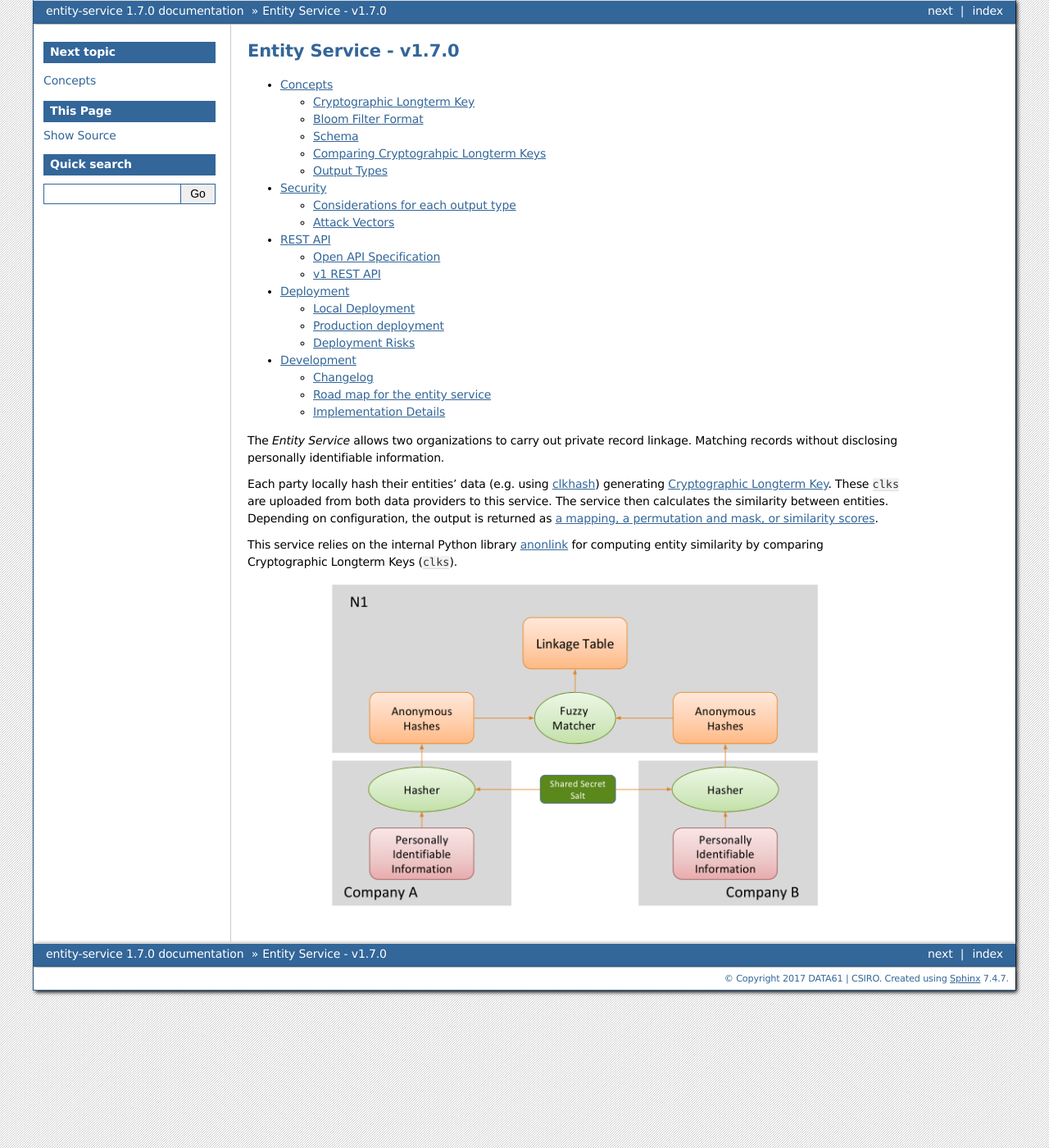
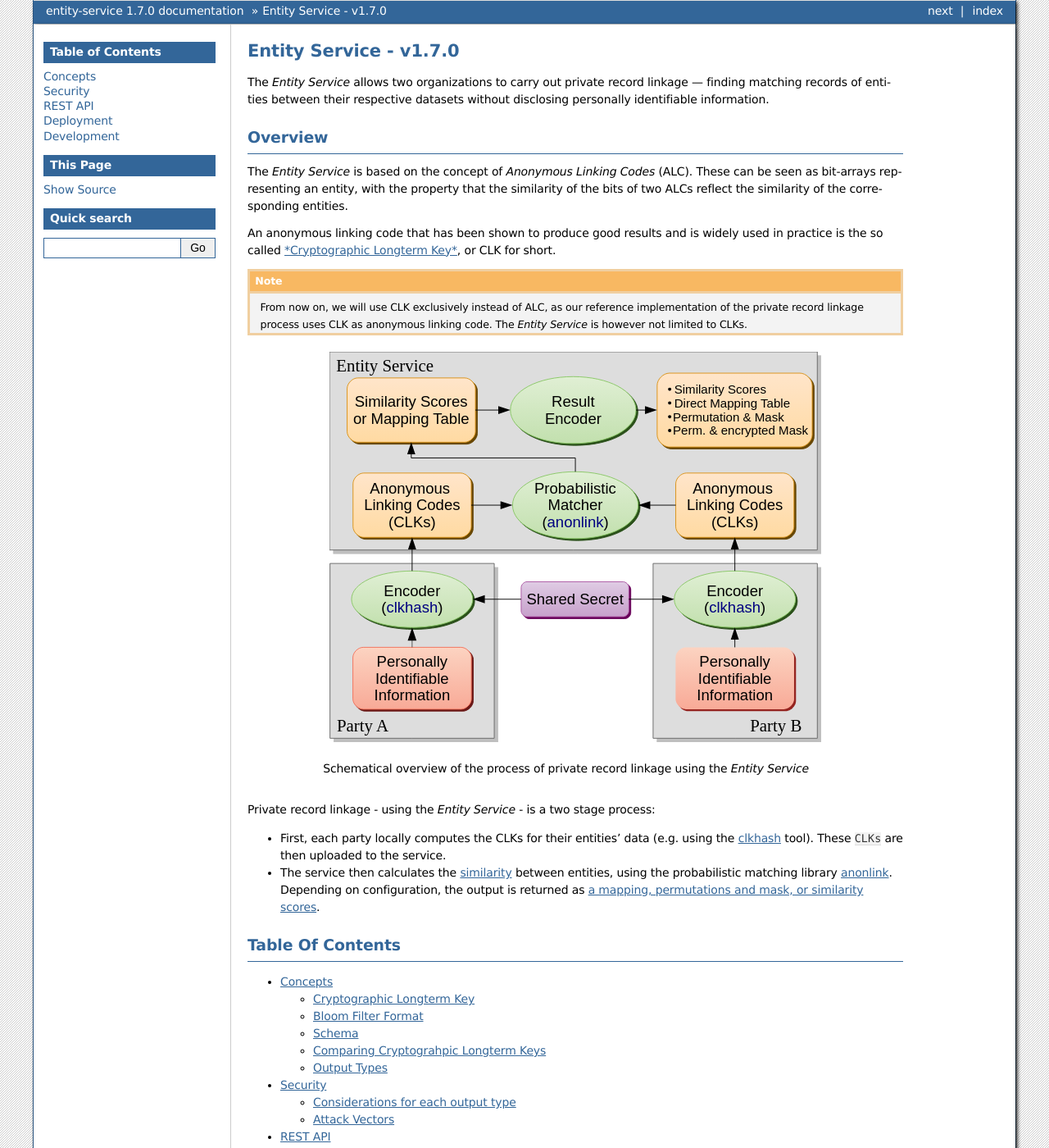
Before and after one commit to data61/anonlink-entity-service, a Sphinx documentation site: the page built from docs/index.rst, in a window 1280 px wide and 1400 px high. Shown: the whole window at 82% size. Built offline with Sphinx 7.4.7, drawn with Linux system fonts in a browser that asks for light colours; formulas are drawn with MathJax 3.

Commit message:
Feature doc update II (rebase) (#105)
* replaced schematical overview image
* global table of contents in sidebar
* small changes in wording, typos
* restructuring of landing page. trying to link better to concepts page

```diff
--- a/docs/conf.py
+++ b/docs/conf.py
@@ -99,6 +99,10 @@ html_theme = 'bizstyle'
 #
 # html_theme_options = {}
 
+html_sidebars = {
+   '**': ['globaltoc.html', 'sourcelink.html', 'searchbox.html'],
+}
+
 # Add any paths that contain custom static files (such as style sheets) here,
 # relative to this directory. They are copied after the builtin static files,
 # so a file named "default.css" will overwrite the builtin "default.css".
--- a/docs/index.rst
+++ b/docs/index.rst
@@ -1,6 +1,45 @@
 Entity Service - v\ |release|
 =============================
 
+
+The *Entity Service* allows two organizations to carry out private record linkage --- finding matching records of
+entities between their respective datasets without disclosing personally identifiable information.
+
+Overview
+--------
+The *Entity Service* is based on the concept of *Anonymous Linking Codes* (ALC). These can be seen as bit-arrays representing
+an entity, with the property that the similarity of the bits of two ALCs reflect the similarity of the corresponding
+entities.
+
+An anonymous linking code that has been shown to produce good results and is widely used in practice is the so called
+:ref:`*Cryptographic Longterm Key* <cryptographic-longterm-keys>`, or CLK for short.
+
+.. note::
+   From now on, we will use CLK exclusively instead of ALC, as our reference implementation of the private record
+   linkage process uses CLK as anonymous linking code. The *Entity Service* is however not limited to CLKs.
+
+
+.. figure:: _static/entity_service_overview.svg
+   :alt: Entity Service Overview
+   :width: 600 px
+   :align: center
+
+   Schematical overview of the process of private record linkage using the *Entity Service*
+
+
+Private record linkage - using the *Entity Service* - is a two stage process:
+
+- First, each party locally computes the CLKs for their entities' data (e.g. using the
+  `clkhash <https://github.com/n1analytics/clkhash>`_ tool). These ``CLKs`` are then uploaded to the service.
+
+- The service then calculates the :ref:`similarity <comparing-clks>` between entities, using the probabilistic matching library
+  `anonlink <https://github.com/n1analytics/anonlink>`_. Depending on configuration, the output is returned
+  as :ref:`a mapping, permutations and mask, or similarity scores <result-types>`.
+
+
+
+Table Of Contents
+-----------------
 
 .. toctree::
    :maxdepth: 2
@@ -10,22 +49,3 @@ Entity Service - v\ |release|
    api
    deployment
    development
-
-
-The *Entity Service* allows two organizations to carry out private record linkage. Matching records
-without disclosing personally identifiable information.
-
-Each party locally hash their entities' data (e.g. using
-`clkhash <https://github.com/n1analytics/clkhash>`_)
-generating :ref:`cryptographic-longterm-keys`. These ``clks`` are uploaded from both data providers
-to this service. The service then calculates the similarity between entities. Depending on
-configuration, the output is returned as :ref:`a mapping, a permutation and mask, or similarity scores <result-types>`.
-
-This service relies on the internal Python library
-`anonlink <https://github.csiro.au/magic/AnonymousLinking>`_
-for computing entity similarity by comparing Cryptographic Longterm Keys
-(``clks``).
-
-.. figure:: _static/entity-overview.png
-   :alt: Entity Service Overview
-   :width: 600 px
```
Also changed, not shown: docs/concepts.rst (+7 -7 lines), docs/_static/entity-overview.png (deleted), docs/_static/entity_service_overview.svg (added), 1 other file.
